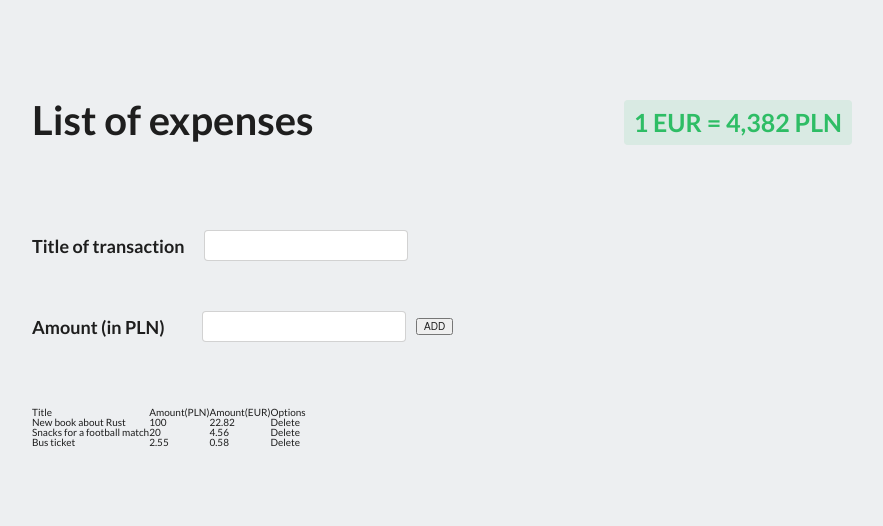
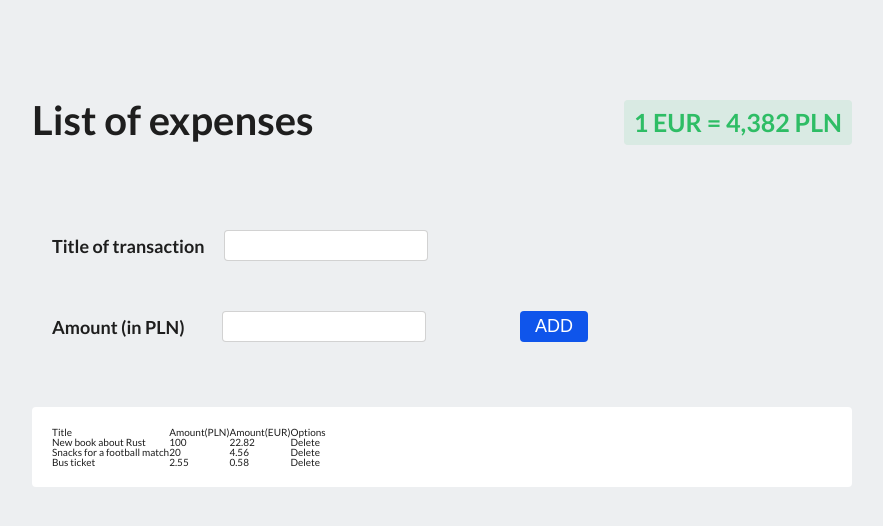
Before and after one commit to Erwin0917/listOfExpenses, a React (Create React App) app: page / in a window 1280 px wide. Shown: the top 526 px of the page, without its empty margins (198-1081 px from the left). Built offline with nearby package versions, Linux system fonts and the light colour scheme.

Commit message:
init expenses list

```diff
--- a/src/components/AddExpensForm.tsx
+++ b/src/components/AddExpensForm.tsx
@@ -2,6 +2,7 @@ import { Formik } from 'formik';
 import React from 'react';
 import { AddExpensFormStyles, InputWrapperStyles, LabelStyles } from '../styles/AddExpensFormStyle';
 import { InputStyles } from '../styles/UI/InputStyles';
+import Button from './UI/Button';
 
 const AddExpensForm = () => {
 	const titleInputName = 'title';
@@ -44,8 +45,8 @@ const AddExpensForm = () => {
 								value={values.amount}
 							/>
 							{errors.amount && touched.amount && errors.amount}
-							<button type='submit'>ADD</button>
 						</InputWrapperStyles>
+						<Button type='submit'>ADD</Button>
 					</form>
 				)}
 			</Formik>
--- /dev/null
+++ b/src/components/ExpensesList.tsx
@@ -0,0 +1,41 @@
+import React from 'react';
+import { ExpensesListStyles } from '../styles/ExpensesListStyles';
+
+const ExpensesList = () => {
+	return (
+		<ExpensesListStyles>
+			<table>
+				<thead>
+					<tr>
+						<td>Title</td>
+						<td>Amount(PLN)</td>
+						<td>Amount(EUR)</td>
+						<td>Options</td>
+					</tr>
+				</thead>
+				<tbody>
+					<tr>
+						<td>New book about Rust</td>
+						<td>100</td>
+						<td>22.82</td>
+						<td>Delete</td>
+					</tr>
+					<tr>
+						<td>Snacks for a football match</td>
+						<td>20</td>
+						<td>4.56</td>
+						<td>Delete</td>
+					</tr>
+					<tr>
+						<td>Bus ticket</td>
+						<td>2.55</td>
+						<td>0.58</td>
+						<td>Delete</td>
+					</tr>
+				</tbody>
+			</table>
+		</ExpensesListStyles>
+	);
+};
+
+export default ExpensesList;
--- /dev/null
+++ b/src/components/UI/Button.tsx
@@ -0,0 +1,10 @@
+import React, { ButtonHTMLAttributes } from 'react';
+import { ButtonStyles } from '../../styles/UI/ButtonStyles';
+
+type Props = ButtonHTMLAttributes<HTMLButtonElement>;
+
+const Button = (props: Props) => {
+	return <ButtonStyles {...props}>{props.children}</ButtonStyles>;
+};
+
+export default Button;
--- a/src/styles/AddExpensFormStyle.ts
+++ b/src/styles/AddExpensFormStyle.ts
@@ -4,11 +4,13 @@ import Input from '../components/UI/Input';
 export const AddExpensFormStyles = styled.div`
 	width: 100%;
 	margin: 40px 0;
+	padding: 0 20px;
 
 	.addExpenseForm {
 		width: 100%;
 		display: flex;
 		flex-wrap: wrap;
+		align-items: center;
 	}
 `;
 
@@ -24,7 +26,7 @@ export const LabelStyles = styled.label`
 `;
 
 export const InputWrapperStyles = styled.div`
-	width: 100%;
+	width: 60%;
 	display: flex;
 	align-items: center;
 	margin: 20px 0;
--- /dev/null
+++ b/src/styles/ExpensesListStyles.ts
@@ -0,0 +1,9 @@
+import styled from '@emotion/styled';
+import { Color } from './const/Color';
+
+export const ExpensesListStyles = styled.div`
+	background-color: ${Color.BACKGROUND_LIGHT};
+	padding: 20px;
+	border-radius: 4px;
+	width: 100%;
+`;
--- /dev/null
+++ b/src/styles/UI/ButtonStyles.ts
@@ -0,0 +1,11 @@
+import styled from '@emotion/styled';
+import { Color } from '../const/Color';
+
+export const ButtonStyles = styled.button`
+	border: none;
+	background-color: ${Color.ACCENT_FIRST};
+	color: white;
+	font-size: 1.8rem;
+	padding: 5px 15px;
+	border-radius: 4px;
+`;
--- a/src/views/App.tsx
+++ b/src/views/App.tsx
@@ -2,6 +2,7 @@ import { css, Global } from '@emotion/core';
 import React from 'react';
 import AddExpensForm from '../components/AddExpensForm';
 import AppWrapper from '../components/AppWrapper';
+import ExpensesList from '../components/ExpensesList';
 import Header from '../components/Header';
 import { GlobalStyles } from '../styles/global/GlobalStyles';
 
@@ -16,37 +17,7 @@ const App = () => {
 			<AppWrapper>
 				<Header />
 				<AddExpensForm />
-
-				<table>
-					<thead>
-						<tr>
-							<td>Title</td>
-							<td>Amount(PLN)</td>
-							<td>Amount(EUR)</td>
-							<td>Options</td>
-						</tr>
-					</thead>
-					<tbody>
-						<tr>
-							<td>New book about Rust</td>
-							<td>100</td>
-							<td>22.82</td>
-							<td>Delete</td>
-						</tr>
-						<tr>
-							<td>Snacks for a football match</td>
-							<td>20</td>
-							<td>4.56</td>
-							<td>Delete</td>
-						</tr>
-						<tr>
-							<td>Bus ticket</td>
-							<td>2.55</td>
-							<td>0.58</td>
-							<td>Delete</td>
-						</tr>
-					</tbody>
-				</table>
+				<ExpensesList />
 			</AppWrapper>
 		</div>
 	);
```
